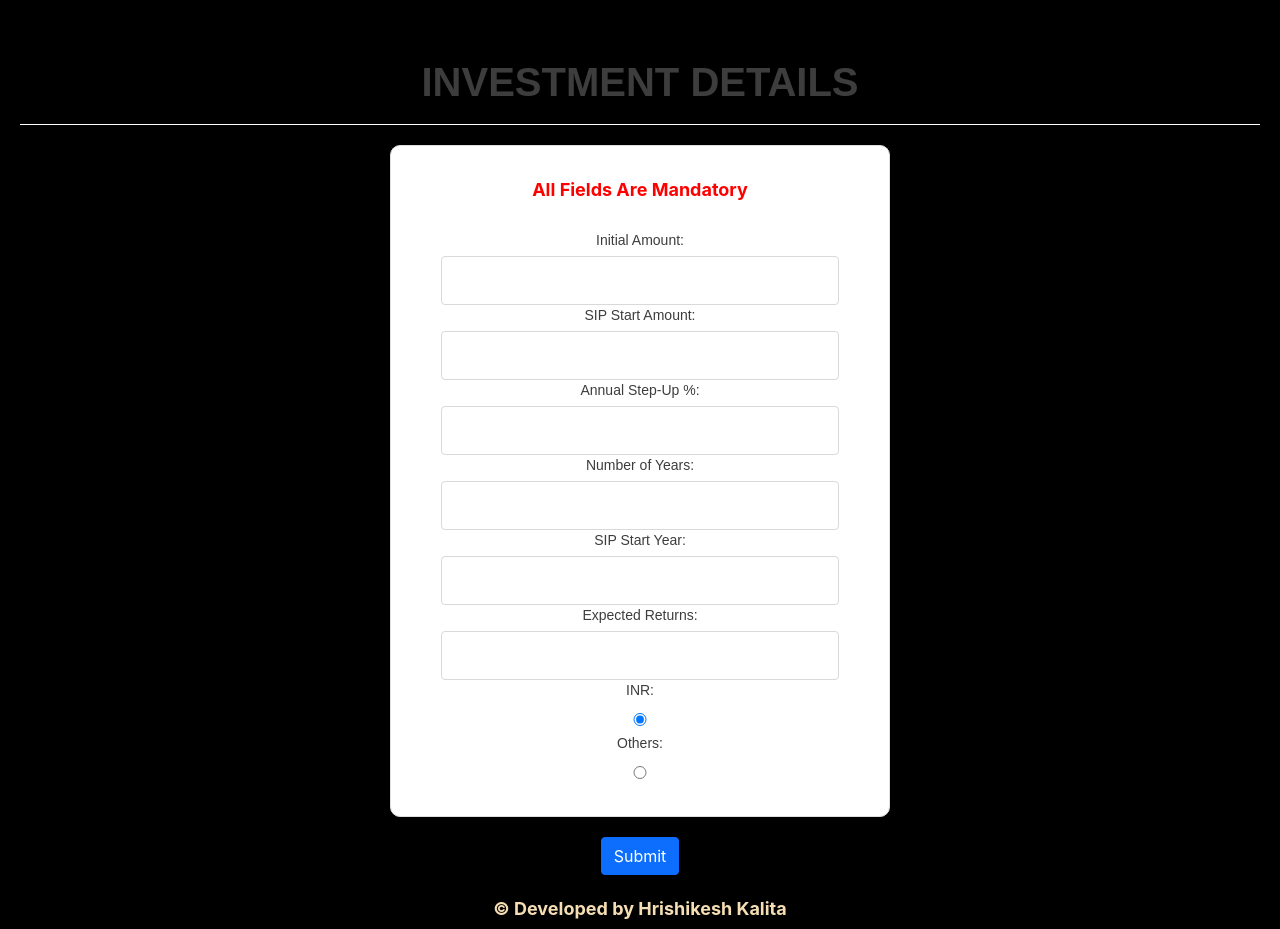
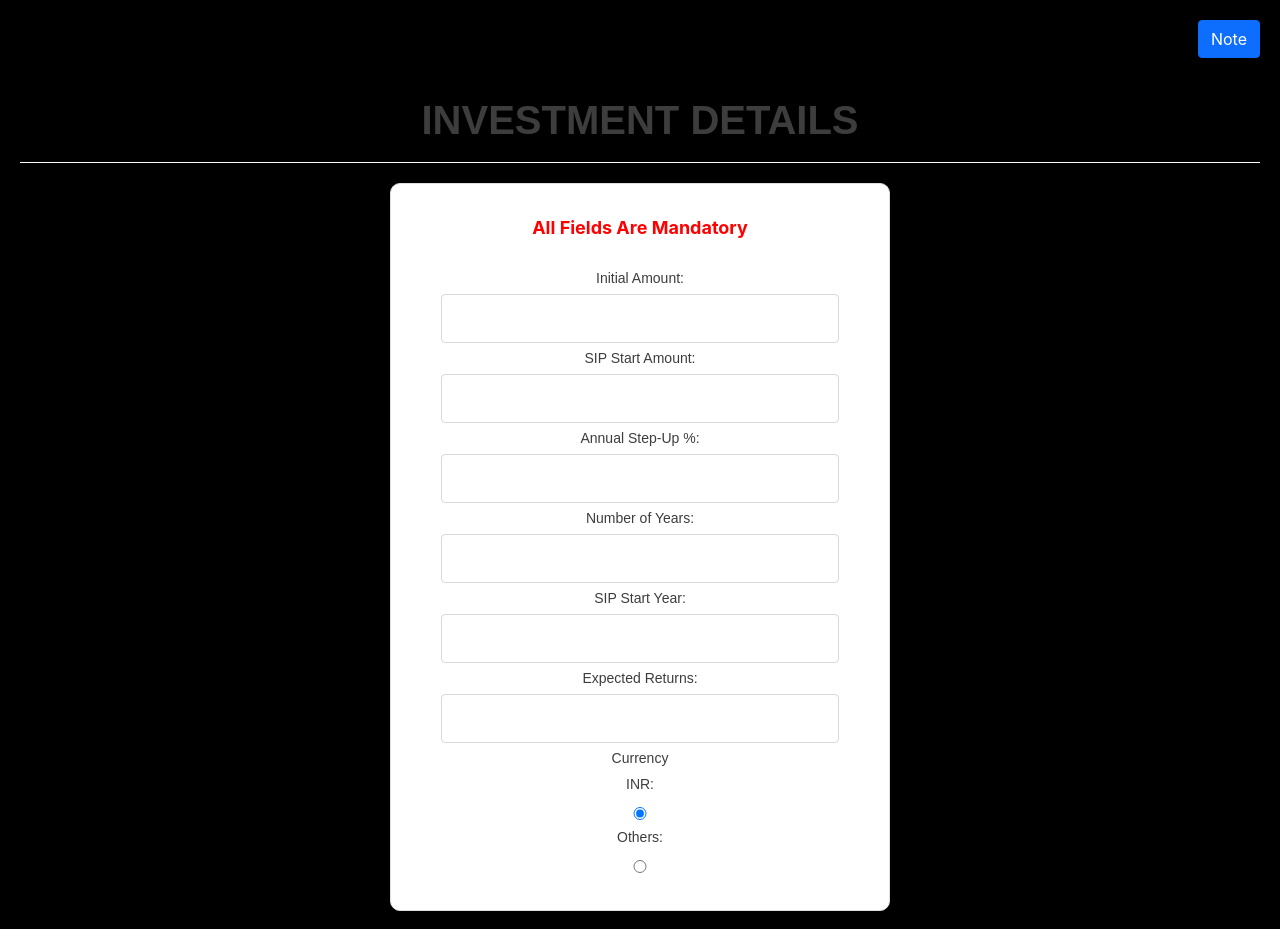
Before and after one commit to darkhorse1998/project-sip, a React (Create React App) app: page / in a window 1280 px wide. Shown: the top 929 px of the page. Built offline with nearby package versions, Linux system fonts and the light colour scheme.

Commit message:
Modal Note added

```diff
--- a/src/components/Excel/Excel.js
+++ b/src/components/Excel/Excel.js
@@ -41,7 +41,7 @@ function Excel(props){
     return(
         <React.Fragment>
         <h1>SIP JOURNEY</h1>
-        <Table striped borderless hover variant="dark" size="md">
+        <Table striped borderless hover responsive="sm" variant="dark" size="md">
             <thead>
                 <tr>
                     {tableHeaders.map((header)=>(
--- a/src/components/Form/Form.css
+++ b/src/components/Form/Form.css
@@ -10,6 +10,7 @@ form {
     border-radius: 10px;
     margin-top: 20px;
     margin-bottom: 20px;
+    text-align: center;
   }
 
   input {
@@ -18,6 +19,7 @@ form {
     box-sizing: border-box;
     padding: 10px;
     width: 100%;
+    margin-bottom: 5px;
   }
 
   label {
@@ -27,6 +29,10 @@ form {
     font-size: 14px;
     font-weight: 500;
     margin-bottom: 5px;
+  }
+  .radioButtons {
+    color: black;
+    display: block;
   }
 
 h1 {
@@ -48,10 +54,7 @@ h1 {
   padding-bottom: 10px;
 }
 
-.radioButtons {
-  color: black;
-  white-space: nowrap;
-}
+
 
 .mandatory {
   color: red;
@@ -60,3 +63,7 @@ h1 {
 .checkAnother {
   text-align: left;
 }
+
+.note {
+  text-align: right;
+}
--- a/src/components/Form/Form.js
+++ b/src/components/Form/Form.js
@@ -1,6 +1,7 @@
 import React, { useState } from "react";
 import Button from 'react-bootstrap/Button';
 import Excel from '../Excel/Excel';
+import Note from "../Modal/Note";
 import './Form.css';
 
 
@@ -15,6 +16,7 @@ function Form() {
   const [excel, setExcel] = useState(false);
 
 
+
   const submitHandler = () => {
     if(initialAmount && sipStartAmount && stepUpPercentage &&
         numOfYears && sipStartYear && currency){
@@ -27,6 +29,7 @@ function Form() {
 
   return (
     <React.Fragment>
+    {!excel && <div className="note"><Note /></div>}
     {excel && <div className="checkAnother"><Button variant="danger" onClick={() => window.location.reload(false)}>Check Another</Button></div>}
     {!excel && <h1 classname="formTitle">INVESTMENT DETAILS</h1>}
     {!excel &&
@@ -69,26 +72,31 @@ function Form() {
         />
       <label>Expected Returns:</label>
         <input required
-          type="text"
+          type="number"
           value={returns}
           onChange={(e) => setReturns(e.target.value)}
         />
+
+
       <div className="radioButtons">
-      <span>
-        <label>INR: </label> <input
+        <label>Currency</label>
+        <label className="labels">INR: </label>
+        <input
+          key="INR"
           name="currency"
           type="radio"
           value="INR"
-          checked
+          checked={true}
           onChange={(e) => setCurrency("INR")}
         />
-        <label>Others: </label> <input
+        <label>Others:</label>
+        <input
+          key="Others"
           name="currency"
           type="radio"
-          value="INR"
+          value="Others"
           onChange={(e) => setCurrency("Others")}
         />
-      </span>
       </div>
     </form>}
     {!excel &&
--- /dev/null
+++ b/src/components/Modal/Note.css
@@ -0,0 +1,7 @@
+.modalBody {
+    color: black;
+    /* text-align: center; */
+}
+.noteTitle {
+    text-align: center;
+}
--- /dev/null
+++ b/src/components/Modal/Note.js
@@ -0,0 +1,52 @@
+import { Button, Modal } from "react-bootstrap";
+import { useState } from 'react';
+import './Note.css';
+
+function Note() {
+  const [show, setShow] = useState(false);
+
+  const handleClose = () => setShow(false);
+  const handleShow = () => setShow(true);
+
+  return (
+    <>
+      <Button variant="primary" onClick={handleShow}>
+        Note
+      </Button>
+      <Modal
+        show={show}
+        onHide={handleClose}
+        backdrop="static"
+        keyboard={false}
+      >
+        <Modal.Header closeButton>
+          <Modal.Title>Modal title</Modal.Title>
+        </Modal.Header>
+        <Modal.Body>
+          <div className="modalBody">
+            <h4 className="noteTitle">Breakdown of Terminologies</h4>
+            <ul>
+              <li><b>Initial Amount: </b>Refers to the existing investments. If you don't have any, enter 0.</li>
+              <li><b>SIP Start Amount: </b>Refers to the SIP amount you want to start with.</li>
+              <li><b>Annual Step-Up %: </b>Refers to the percentage by which you will be increasing your SIP amount year on year.</li>
+              <li><b>Number of Years: </b>Refers to the total period of investment decided by you.</li>
+              <li><b>SIP Start Year: </b>Refers to the year in which you are starting your SIP.</li>
+              <li><b>Expected Returns: </b>Refers to the expected returns from your investments. Don't be greedy! Be rational.</li>
+              <li><b>Currency: </b>Refers to the currency in which investments are made. By default, INR is selected. Any other currency
+              will have the International Number System format of representation.</li>
+
+            </ul>
+          </div>
+        </Modal.Body>
+        <Modal.Footer>
+          <Button variant="secondary" onClick={handleClose}>
+            Close
+          </Button>
+          {/* <Button variant="primary">Understood</Button> */}
+        </Modal.Footer>
+      </Modal>
+    </>
+  );
+}
+
+export default Note;
```
